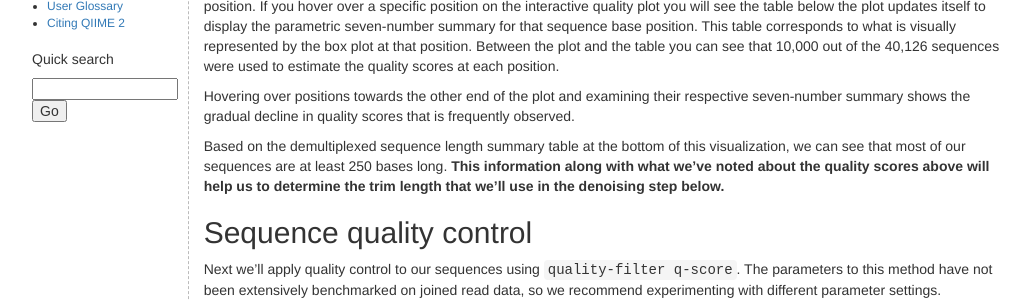
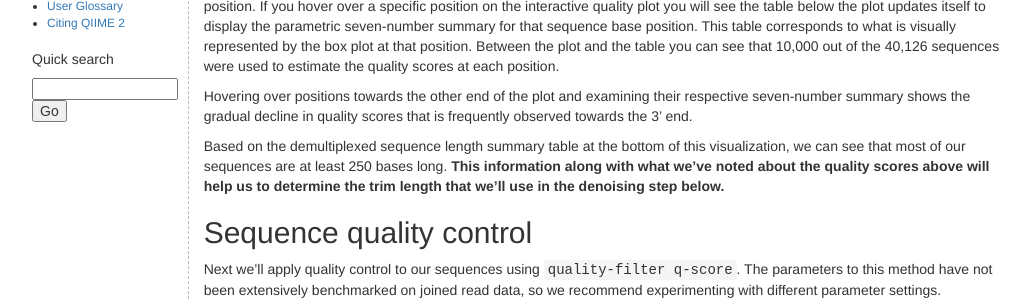
Before and after one commit to qiime2/docs, a Sphinx documentation site: the page built from source/tutorials/read-joining.rst, in a window 1280 px wide and 900 px high, scrolled down 1082 px. Shown: the part 172-472 px from the top of the window, without its empty margins (121-1153 px from the left). Built offline with Sphinx 7.4.7, drawn with Linux system fonts in a browser that asks for light colours; pages that are not in the unit, such as notebooks, are missing from menus; the version number could not be read and is left out.

Commit message:
Wording.

```diff
--- a/source/tutorials/read-joining.rst
+++ b/source/tutorials/read-joining.rst
@@ -76,7 +76,7 @@ were used to estimate the quality scores at each position.
 
 Hovering over positions towards the other end of the plot and examining their
 respective seven-number summary shows the gradual decline in quality scores that is
-frequently observed.
+frequently observed towards the 3' end.
 
 Based on the demultiplexed sequence length summary table at the bottom of this
 visualization, we can see that most of our sequences are at least 250 bases long.
```
